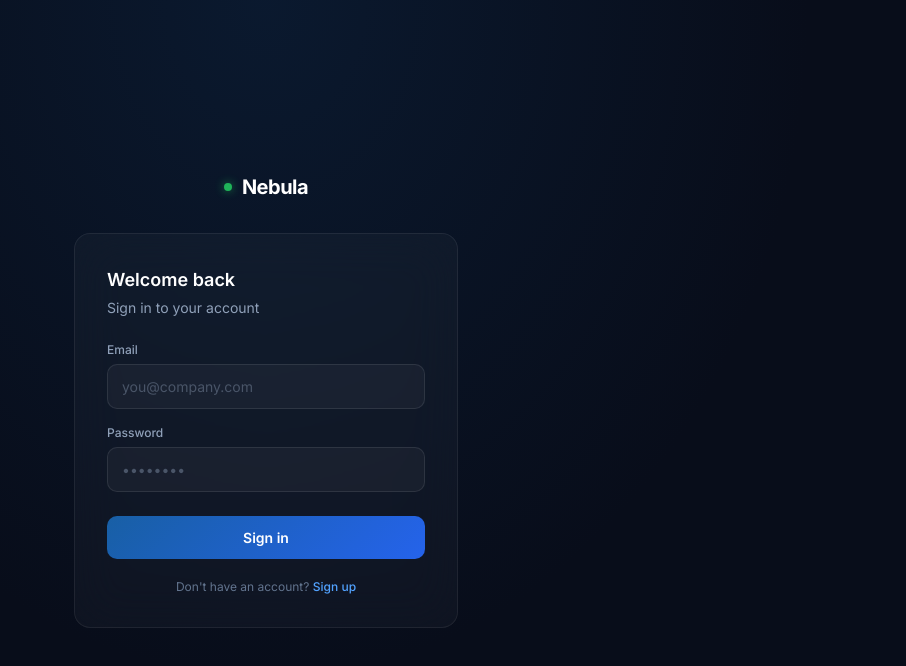
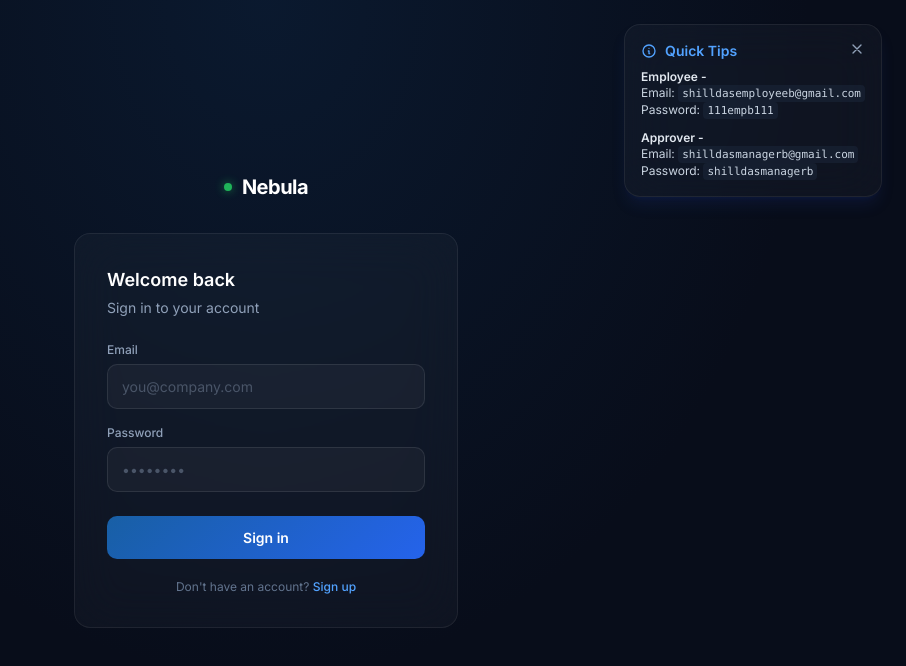
Before and after one commit to shilldas-hub/approvalportal, a Next.js app: page /auth/login in a window 1280 px wide. Shown: the top 666 px of the page, without its empty margins (374-1280 px from the left). Built offline with nearby package versions, Linux system fonts and the light colour scheme.

Commit message:
feat: Add tips popup with test credentials on login page

```diff
--- a/app/auth/login/page.tsx
+++ b/app/auth/login/page.tsx
@@ -8,6 +8,7 @@ export default function LoginPage() {
   const [password, setPassword] = useState('')
   const [loading, setLoading] = useState(false)
   const [error, setError] = useState('')
+  const [showTip, setShowTip] = useState(true)
 
   async function handleLogin(e: React.FormEvent) {
     e.preventDefault()
@@ -36,8 +37,42 @@ export default function LoginPage() {
   }
 
   return (
-    <div className="min-h-screen flex items-center justify-center p-4"
+    <div className="min-h-screen flex items-center justify-center p-4 relative"
       style={{ background: 'radial-gradient(ellipse at 50% 0%, rgba(24,95,165,0.15) 0%, #080d1a 60%)' }}>
+
+      {/* Tips Popup */}
+      {showTip && (
+        <div className="absolute top-6 right-6 z-50 max-w-xs glass-card p-4 border border-blue-500/30 shadow-lg shadow-blue-900/20 animate-in fade-in slide-in-from-top-4 duration-500">
+          <div className="flex justify-between items-start mb-2">
+            <h3 className="text-sm font-semibold text-blue-400 flex items-center gap-2">
+              <svg className="w-4 h-4" fill="none" viewBox="0 0 24 24" stroke="currentColor">
+                <path strokeLinecap="round" strokeLinejoin="round" strokeWidth={2} d="M13 16h-1v-4h-1m1-4h.01M21 12a9 9 0 11-18 0 9 9 0 0118 0z" />
+              </svg>
+              Quick Tips
+            </h3>
+            <button
+              onClick={() => setShowTip(false)}
+              className="text-slate-400 hover:text-white transition-colors"
+            >
+              <svg className="w-4 h-4" fill="none" viewBox="0 0 24 24" stroke="currentColor">
+                <path strokeLinecap="round" strokeLinejoin="round" strokeWidth={2} d="M6 18L18 6M6 6l12 12" />
+              </svg>
+            </button>
+          </div>
+          <div className="text-xs text-slate-300 space-y-3 mt-1">
+            <div>
+              <p className="font-semibold text-slate-200">Employee -</p>
+              <p>Email: <span className="font-mono text-[11px] bg-slate-800/50 px-1 py-0.5 rounded text-slate-300">shilldasemployeeb@gmail.com</span></p>
+              <p>Password: <span className="font-mono text-[11px] bg-slate-800/50 px-1 py-0.5 rounded text-slate-300">111empb111</span></p>
+            </div>
+            <div>
+              <p className="font-semibold text-slate-200">Approver -</p>
+              <p>Email: <span className="font-mono text-[11px] bg-slate-800/50 px-1 py-0.5 rounded text-slate-300">shilldasmanagerb@gmail.com</span></p>
+              <p>Password: <span className="font-mono text-[11px] bg-slate-800/50 px-1 py-0.5 rounded text-slate-300">shilldasmanagerb</span></p>
+            </div>
+          </div>
+        </div>
+      )}
 
       <div className="w-full max-w-sm">
         {/* Logo */}
```
